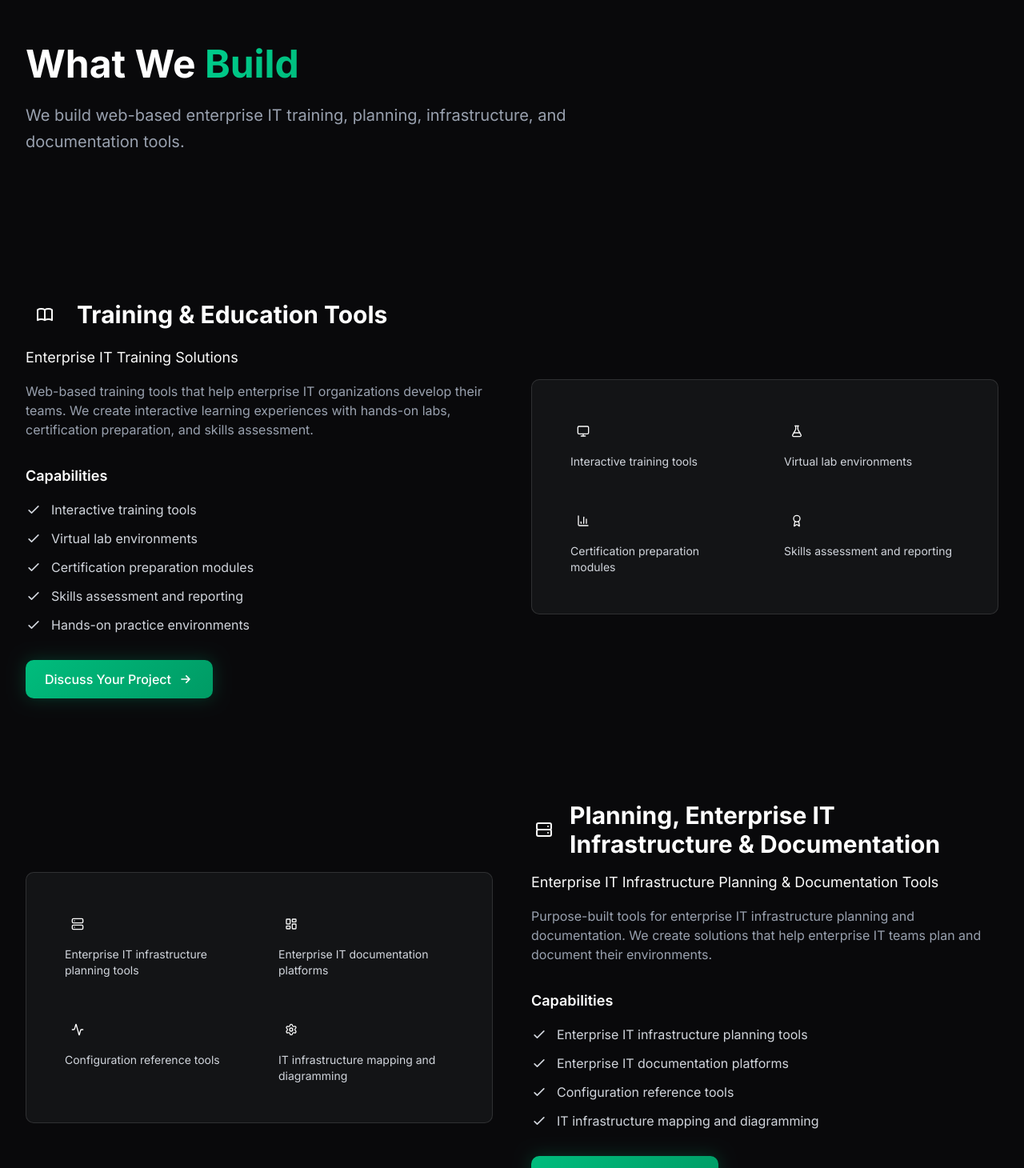
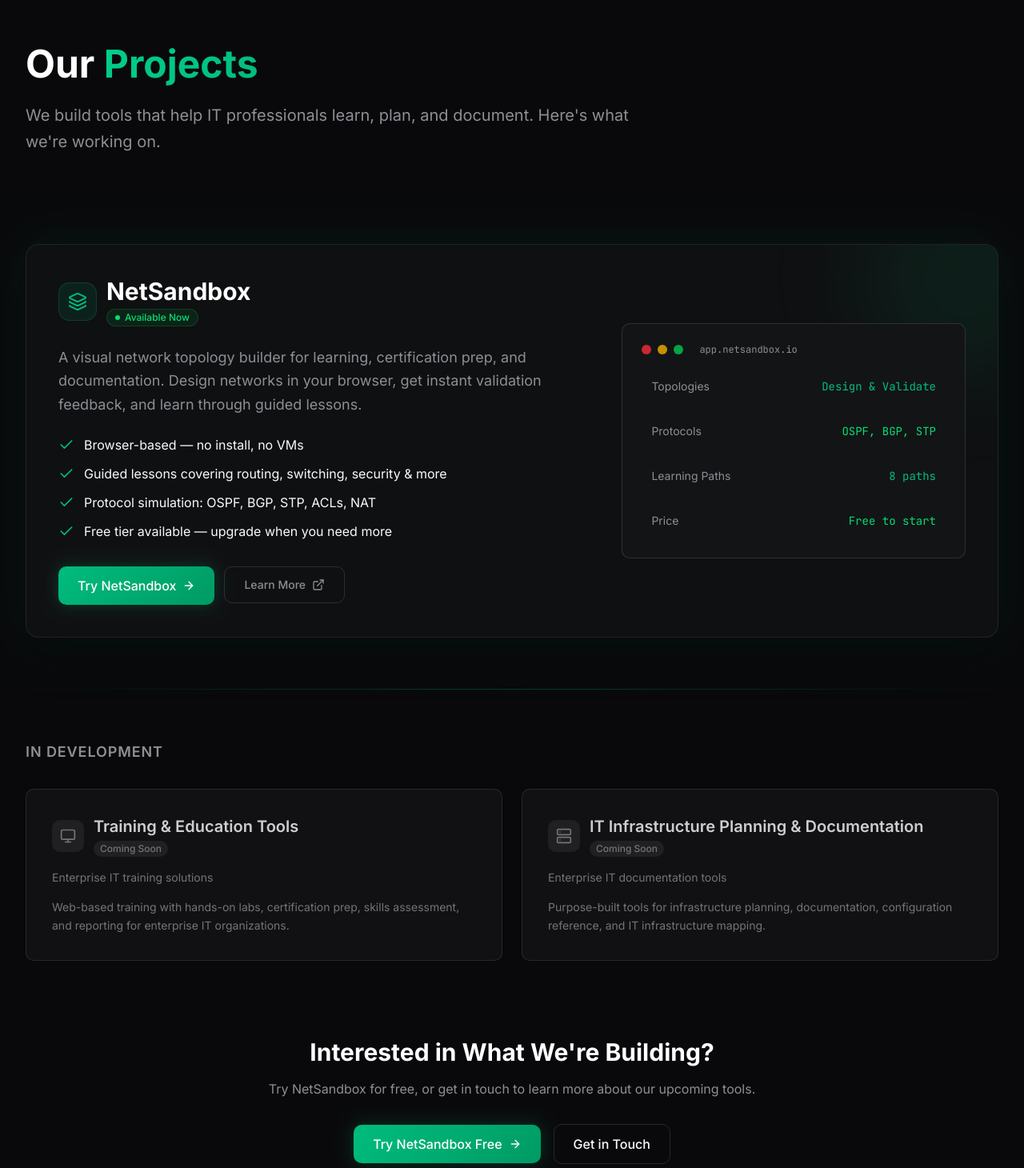
Before and after one commit to jaredt17/website, a SvelteKit app: page /projects in a window 1280 px wide. Shown: the part 120-1580 px from the top of the page at 80% size. Built offline with nearby package versions, Linux system fonts and the light colour scheme.

Commit message:
feat: rewrite projects page as product portfolio with NetSandbox flagship

```diff
--- a/src/routes/projects/+page.svelte
+++ b/src/routes/projects/+page.svelte
@@ -1,40 +1,10 @@
 <script lang="ts">
-	import { Monitor, FlaskConical, BarChart3, Award, Server, LayoutDashboard, Activity, Settings } from 'lucide-svelte';
-
-	const serviceAreas = [
-		{
-			name: 'Training & Education Tools',
-			tagline: 'Enterprise IT Training Solutions',
-			description: 'Web-based training tools that help enterprise IT organizations develop their teams. We create interactive learning experiences with hands-on labs, certification preparation, and skills assessment.',
-			features: [
-				'Interactive training tools',
-				'Virtual lab environments',
-				'Certification preparation modules',
-				'Skills assessment and reporting',
-				'Hands-on practice environments'
-			],
-			featureIcons: [Monitor, FlaskConical, BarChart3, Award],
-			icon: 'M12 6.253v13m0-13C10.832 5.477 9.246 5 7.5 5S4.168 5.477 3 6.253v13C4.168 18.477 5.754 18 7.5 18s3.332.477 4.5 1.253m0-13C13.168 5.477 14.754 5 16.5 5c1.747 0 3.332.477 4.5 1.253v13C19.832 18.477 18.247 18 16.5 18c-1.746 0-3.332.477-4.5 1.253'
-		},
-		{
-			name: 'Planning, Enterprise IT Infrastructure & Documentation',
-			tagline: 'Enterprise IT Infrastructure Planning & Documentation Tools',
-			description: 'Purpose-built tools for enterprise IT infrastructure planning and documentation. We create solutions that help enterprise IT teams plan and document their environments.',
-			features: [
-				'Enterprise IT infrastructure planning tools',
-				'Enterprise IT documentation platforms',
-				'Configuration reference tools',
-				'IT infrastructure mapping and diagramming'
-			],
-			featureIcons: [Server, LayoutDashboard, Activity, Settings],
-			icon: 'M5 12h14M5 12a2 2 0 01-2-2V6a2 2 0 012-2h14a2 2 0 012 2v4a2 2 0 01-2 2M5 12a2 2 0 00-2 2v4a2 2 0 002 2h14a2 2 0 002-2v-4a2 2 0 00-2-2m-2-4h.01M17 16h.01'
-		}
-	];
+  import { Layers, Monitor, Server, ExternalLink, Check, ArrowRight } from 'lucide-svelte';
 </script>
 
 <svelte:head>
-	<title>Services | Teller Technologies</title>
-	<meta name="description" content="We build web-based enterprise IT training, planning, infrastructure, and documentation tools for enterprise IT professionals and education organizations." />
+  <title>Projects | Teller Technologies</title>
+  <meta name="description" content="Explore the products and tools built by Teller Technologies — from NetSandbox network simulation to enterprise IT training and documentation solutions." />
 </svelte:head>
 
 <!-- Hero Section -->
@@ -42,83 +12,160 @@
   <div class="max-w-7xl mx-auto px-4 sm:px-6 lg:px-8">
     <div class="max-w-3xl">
       <h1 class="text-4xl sm:text-5xl font-bold text-white mb-6">
-				What We <span class="gradient-text">Build</span>
+        Our <span class="gradient-text">Projects</span>
       </h1>
-			<p class="text-xl text-gray-400 leading-relaxed">
-				We build web-based enterprise IT training, planning, infrastructure, and documentation tools.
+      <p class="text-xl text-muted-foreground leading-relaxed">
+        We build tools that help IT professionals learn, plan, and document. Here's what we're working on.
       </p>
     </div>
   </div>
 </section>
 
-<!-- Service Areas -->
-{#each serviceAreas as service, i}
-	<section class="py-16 {i % 2 === 0 ? 'bg-surface-800/50' : ''}">
-		<div class="max-w-7xl mx-auto px-4 sm:px-6 lg:px-8">
-			<div class="grid lg:grid-cols-2 gap-12 items-center {i % 2 === 1 ? 'lg:flex-row-reverse' : ''}">
-				<div class="{i % 2 === 1 ? 'lg:order-2' : ''}">
-					<div class="flex items-center gap-4 mb-4">
-						<div class="w-12 h-12 rounded-lg bg-primary-500/20 flex items-center justify-center">
-							<svg class="w-6 h-6 text-primary-400" fill="none" stroke="currentColor" viewBox="0 0 24 24">
-								<path stroke-linecap="round" stroke-linejoin="round" stroke-width="2" d={service.icon} />
-							</svg>
+<!-- NetSandbox — Flagship Product -->
+<section class="pb-16 px-4 sm:px-6 lg:px-8">
+  <div class="max-w-7xl mx-auto">
+    <div class="glass-card p-8 sm:p-10 relative overflow-hidden" style="box-shadow: 0 0 60px oklch(0.696 0.17 162.48 / 8%), 0 25px 50px oklch(0 0 0 / 30%);">
+      <div class="absolute -top-20 -right-20 w-60 h-60 bg-accent-brand/10 rounded-full blur-3xl pointer-events-none"></div>
+
+      <div class="relative grid lg:grid-cols-5 gap-10 items-center">
+        <div class="lg:col-span-3">
+          <div class="flex items-center gap-3 mb-6">
+            <div class="w-12 h-12 rounded-xl bg-accent-brand/10 border border-accent-brand/20 flex items-center justify-center">
+              <Layers class="w-6 h-6 text-accent-brand" />
             </div>
-						<h2 class="text-3xl font-bold text-white">{service.name}</h2>
+            <div>
+              <h2 class="text-2xl sm:text-3xl font-bold text-white">NetSandbox</h2>
+              <span class="inline-flex items-center gap-1.5 px-2.5 py-0.5 rounded-full bg-green-500/10 border border-green-500/20 text-xs font-medium text-green-400 mt-1">
+                <span class="w-1.5 h-1.5 rounded-full bg-green-400"></span>
+                Available Now
+              </span>
             </div>
-					<p class="text-lg text-primary-400 mb-4">{service.tagline}</p>
-					<p class="text-gray-400 mb-8">{service.description}</p>
+          </div>
 
-					<h3 class="text-lg font-semibold text-white mb-4">Capabilities</h3>
+          <p class="text-lg text-muted-foreground mb-6 leading-relaxed">
+            A visual network topology builder for learning, certification prep, and documentation. Design networks in your browser, get instant validation feedback, and learn through guided lessons.
+          </p>
+
           <ul class="space-y-3 mb-8">
-						{#each service.features as feature}
-							<li class="flex items-start gap-3 text-gray-300">
-								<svg class="w-5 h-5 text-accent-400 flex-shrink-0 mt-0.5" fill="none" stroke="currentColor" viewBox="0 0 24 24">
-									<path stroke-linecap="round" stroke-linejoin="round" stroke-width="2" d="M5 13l4 4L19 7" />
-								</svg>
+            {#each [
+              'Browser-based — no install, no VMs',
+              'Guided lessons covering routing, switching, security & more',
+              'Protocol simulation: OSPF, BGP, STP, ACLs, NAT',
+              'Free tier available — upgrade when you need more'
+            ] as feature}
+              <li class="flex items-start gap-3 text-foreground">
+                <Check class="w-5 h-5 text-accent-brand flex-shrink-0 mt-0.5" />
                 {feature}
               </li>
             {/each}
           </ul>
 
-					<a href="/contact" class="btn-primary inline-flex items-center gap-2">
-						Discuss Your Project
-						<svg class="w-5 h-5" fill="none" stroke="currentColor" viewBox="0 0 24 24">
-							<path stroke-linecap="round" stroke-linejoin="round" stroke-width="2" d="M13 7l5 5m0 0l-5 5m5-5H6" />
-						</svg>
+          <div class="flex flex-col sm:flex-row items-start gap-3">
+            <a href="https://app.netsandbox.io" class="btn-primary inline-flex items-center gap-2">
+              Try NetSandbox
+              <ArrowRight class="w-4 h-4" />
+            </a>
+            <a href="https://netsandbox.io" target="_blank" rel="noopener noreferrer" class="inline-flex items-center gap-2 px-6 py-3 rounded-lg border border-border text-muted-foreground hover:text-foreground hover:border-accent-brand/30 transition-colors text-sm font-medium">
+              Learn More
+              <ExternalLink class="w-4 h-4" />
             </a>
           </div>
+        </div>
 
-				<div class="{i % 2 === 1 ? 'lg:order-1' : ''}">
-					<div class="card p-8 bg-surface-900">
-						<div class="grid grid-cols-2 gap-4">
-							{#each service.features.slice(0, 4) as feature, j}
-								<div class="p-4 bg-surface-800 rounded-lg">
-									<div class="w-8 h-8 rounded-full bg-primary-500/20 flex items-center justify-center mb-3">
-										<svelte:component this={service.featureIcons[j]} class="w-4 h-4 text-primary-400" />
+        <div class="lg:col-span-2">
+          <div class="card p-6 bg-background">
+            <div class="flex items-center gap-2 mb-4">
+              <div class="w-3 h-3 rounded-full bg-red-500/80"></div>
+              <div class="w-3 h-3 rounded-full bg-yellow-500/80"></div>
+              <div class="w-3 h-3 rounded-full bg-green-500/80"></div>
+              <span class="ml-3 text-muted-foreground text-xs font-mono">app.netsandbox.io</span>
             </div>
-									<p class="text-gray-300 text-sm">{feature}</p>
+            <div class="space-y-3">
+              <div class="flex items-center justify-between p-3 bg-card rounded-lg">
+                <span class="text-muted-foreground text-sm">Topologies</span>
+                <span class="text-accent-brand font-mono text-sm">Design & Validate</span>
               </div>
-							{/each}
+              <div class="flex items-center justify-between p-3 bg-card rounded-lg">
+                <span class="text-muted-foreground text-sm">Protocols</span>
+                <span class="text-green-400 font-mono text-sm">OSPF, BGP, STP</span>
+              </div>
+              <div class="flex items-center justify-between p-3 bg-card rounded-lg">
+                <span class="text-muted-foreground text-sm">Learning Paths</span>
+                <span class="text-accent-brand font-mono text-sm">8 paths</span>
+              </div>
+              <div class="flex items-center justify-between p-3 bg-card rounded-lg">
+                <span class="text-muted-foreground text-sm">Price</span>
+                <span class="text-green-400 font-mono text-sm">Free to start</span>
+              </div>
+            </div>
           </div>
         </div>
       </div>
     </div>
   </div>
 </section>
-{/each}
+
+<!-- Coming Soon Products -->
+<section class="pb-24 px-4 sm:px-6 lg:px-8">
+  <div class="max-w-7xl mx-auto">
+    <div class="glow-divider mb-16"></div>
+    <h3 class="text-lg font-semibold text-muted-foreground uppercase tracking-wider mb-8">In Development</h3>
+
+    <div class="grid md:grid-cols-2 gap-6">
+      <div class="card p-8 opacity-80">
+        <div class="flex items-center gap-3 mb-4">
+          <div class="w-10 h-10 rounded-lg bg-secondary flex items-center justify-center">
+            <Monitor class="w-5 h-5 text-muted-foreground" />
+          </div>
+          <div>
+            <h3 class="text-xl font-semibold text-white">Training & Education Tools</h3>
+            <span class="inline-flex items-center px-2 py-0.5 rounded-full bg-secondary text-xs font-medium text-muted-foreground mt-1">
+              Coming Soon
+            </span>
+          </div>
+        </div>
+        <p class="text-sm text-muted-foreground mb-4">Enterprise IT training solutions</p>
+        <p class="text-muted-foreground text-sm leading-relaxed">
+          Web-based training with hands-on labs, certification prep, skills assessment, and reporting for enterprise IT organizations.
+        </p>
+      </div>
+
+      <div class="card p-8 opacity-80">
+        <div class="flex items-center gap-3 mb-4">
+          <div class="w-10 h-10 rounded-lg bg-secondary flex items-center justify-center">
+            <Server class="w-5 h-5 text-muted-foreground" />
+          </div>
+          <div>
+            <h3 class="text-xl font-semibold text-white">IT Infrastructure Planning & Documentation</h3>
+            <span class="inline-flex items-center px-2 py-0.5 rounded-full bg-secondary text-xs font-medium text-muted-foreground mt-1">
+              Coming Soon
+            </span>
+          </div>
+        </div>
+        <p class="text-sm text-muted-foreground mb-4">Enterprise IT documentation tools</p>
+        <p class="text-muted-foreground text-sm leading-relaxed">
+          Purpose-built tools for infrastructure planning, documentation, configuration reference, and IT infrastructure mapping.
+        </p>
+      </div>
+    </div>
+  </div>
+</section>
 
 <!-- CTA Section -->
-<section class="py-20">
+<section class="pb-20">
   <div class="max-w-7xl mx-auto px-4 sm:px-6 lg:px-8 text-center">
-		<h2 class="text-3xl font-bold text-white mb-4">Have a Project in Mind?</h2>
-		<p class="text-gray-400 mb-8 max-w-2xl mx-auto">
-			Whether you need training tools, infrastructure planning solutions, or documentation platforms, we'd love to discuss how we can help.
+    <h2 class="text-3xl font-bold text-white mb-4">Interested in What We're Building?</h2>
+    <p class="text-muted-foreground mb-8 max-w-2xl mx-auto">
+      Try NetSandbox for free, or get in touch to learn more about our upcoming tools.
     </p>
-		<a href="/contact" class="btn-primary inline-flex items-center gap-2">
-			Start a Conversation
-			<svg class="w-5 h-5" fill="none" stroke="currentColor" viewBox="0 0 24 24">
-				<path stroke-linecap="round" stroke-linejoin="round" stroke-width="2" d="M13 7l5 5m0 0l-5 5m5-5H6" />
-			</svg>
+    <div class="flex flex-col sm:flex-row items-center justify-center gap-4">
+      <a href="https://app.netsandbox.io" class="btn-primary inline-flex items-center gap-2">
+        Try NetSandbox Free
+        <ArrowRight class="w-4 h-4" />
+      </a>
+      <a href="/contact" class="btn-secondary inline-flex items-center gap-2">
+        Get in Touch
       </a>
     </div>
+  </div>
 </section>
```
Lines whose indentation alone changed are shown as unchanged.
